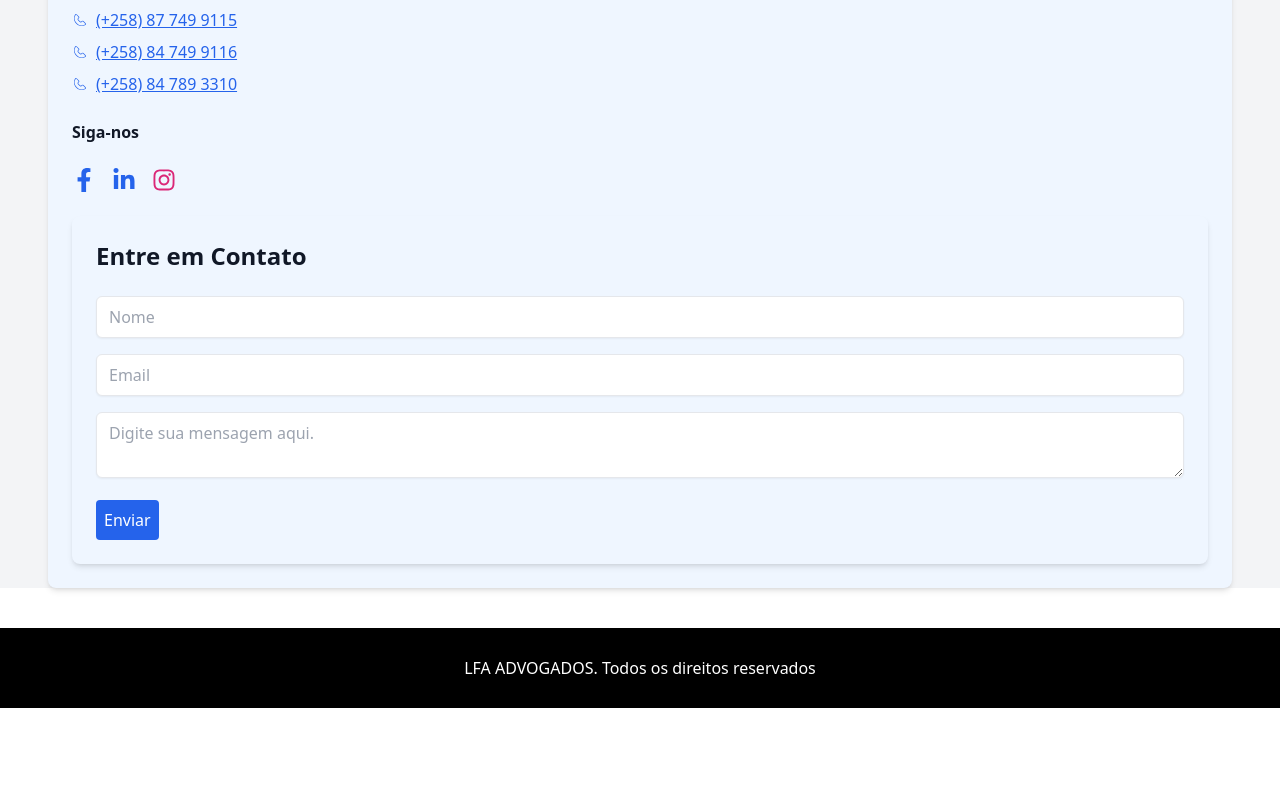
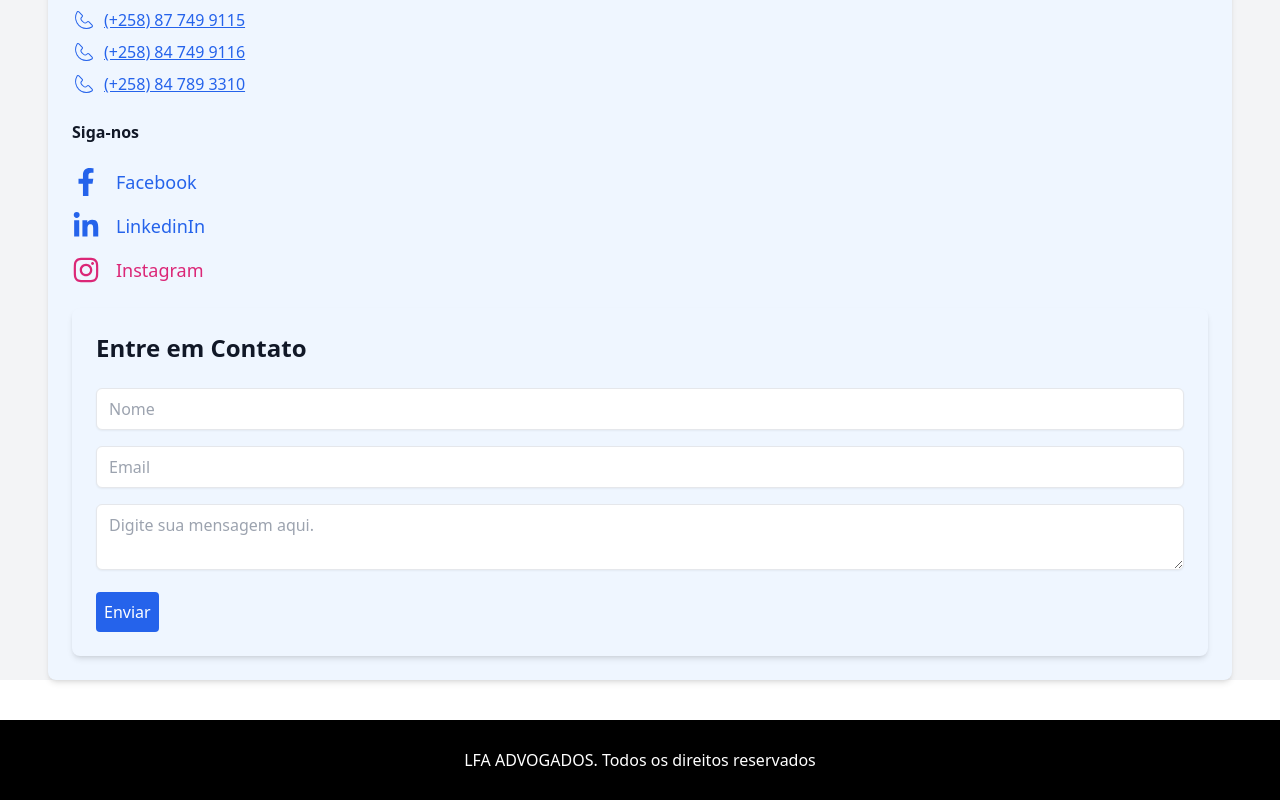
Before and after one commit to alexandre-mahumane/lfa_front, a React (Vite) app: page / in a window 1280 px wide. Shown: the part 6324-7124 px from the top of the page. Before the commit the page ends 7032 px from the top, so only its background shows below. Built offline with nearby package versions, Linux system fonts and the light colour scheme.

Commit message:
update: contacts icons

```diff
--- a/src/components/contact/contact.jsx
+++ b/src/components/contact/contact.jsx
@@ -40,50 +40,53 @@ export const Contact = () => {
           href="tel:+258877499115"
           className="text-blue-600 underline mt-2 flex items-center"
         >
-          <CiPhone className="mr-2" />
+          <CiPhone size={24} className="mr-2" />
           (+258) 87 749 9115
         </a>
         <a
           href="tel:+258847499116"
           className="text-blue-600 underline mt-2 flex items-center"
         >
-          <CiPhone className="mr-2" />
+          <CiPhone size={24} className="mr-2" />
           (+258) 84 749 9116
         </a>
         <a
           href="tel:+258847893310"
           className="text-blue-600 underline mt-2 flex items-center"
         >
-          <CiPhone className="mr-2" />
+          <CiPhone size={24} className="mr-2" />
           (+258) 84 789 3310
         </a>
       </div>
 
       <h5 className="font-semibold">{t("placeholders.var3")}</h5>
-      <div className="flex space-x-4 mt-6">
+      <div className="flex space-y-4 flex-col mt-6">
         <a
           href="https://web.facebook.com/LFAAdvocacia"
           target="_blank"
           rel="noopener noreferrer"
-          className="text-blue-600 text-2xl"
+          className="text-blue-600 flex space-x-4 text-lg"
         >
-          <FaFacebookF />
+          <FaFacebookF size={28} />
+          <span>Facebook</span>
         </a>
         <a
           href="https://www.linkedin.com/company/lfa-advogados-ldta/"
           target="_blank"
           rel="noopener noreferrer"
-          className="text-blue-600 text-2xl"
+          className="text-blue-600 flex space-x-4 text-lg"
         >
-          <FaLinkedinIn />
+          <FaLinkedinIn size={28} />
+          <span>LinkedinIn</span>
         </a>
         <a
           href="https://www.instagram.com/lfa.advogados/"
           target="_blank"
           rel="noopener noreferrer"
-          className="text-pink-600 text-2xl"
+          className="text-pink-600 flex space-x-4 text-lg"
         >
-          <FaInstagram />
+          <FaInstagram size={28} />
+          <span>Instagram</span>
         </a>
       </div>
       <ContactForm />
```
